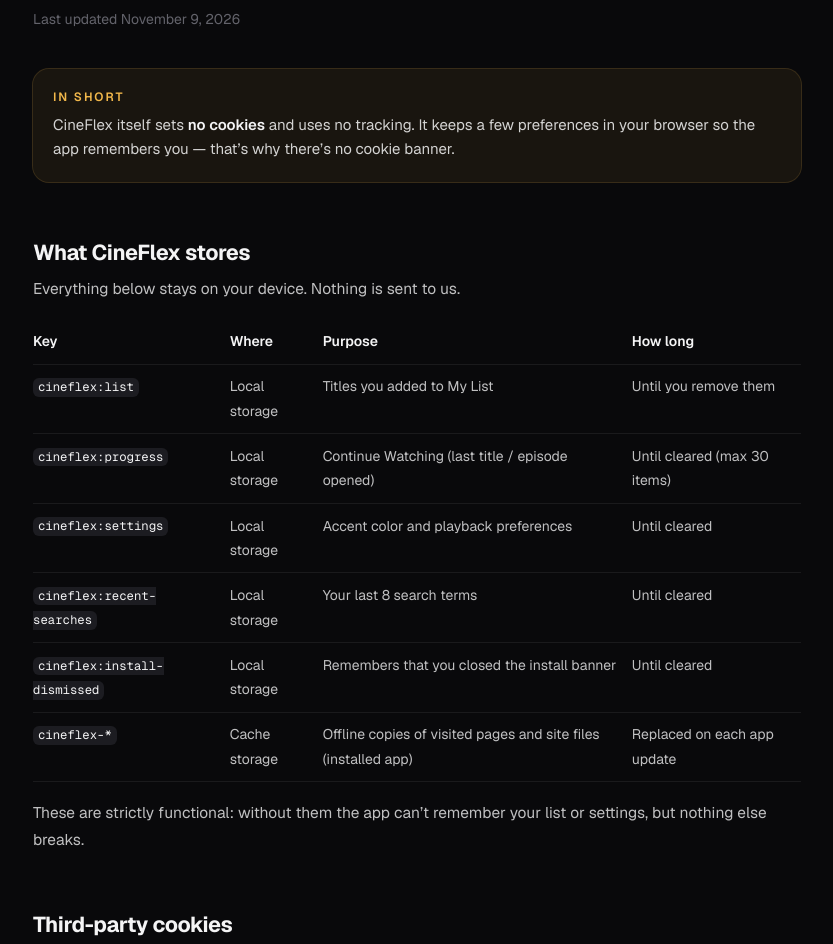
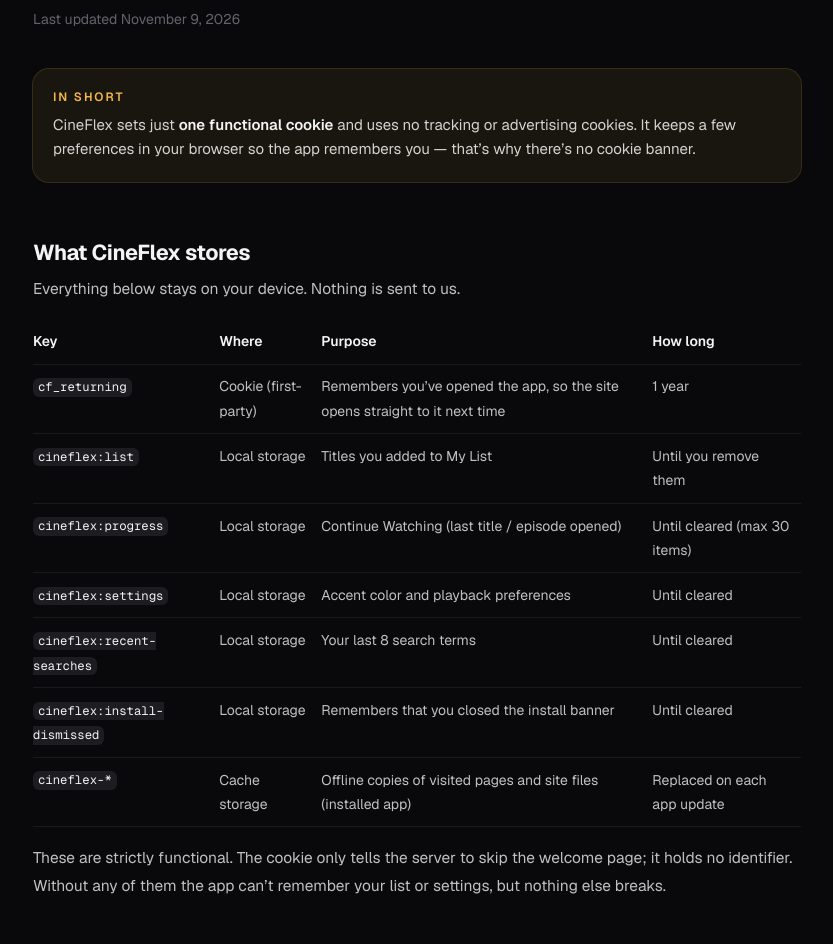
Before and after one commit to iteshxt/cineflex-app, a Next.js app: page /cookies in a window 1280 px wide. Shown: the part 208-1152 px from the top of the page, without its empty margins (223-1056 px from the left). Built offline with nearby package versions, Linux system fonts and the light colour scheme.

Commit message:
feat: open the app directly for returning visitors
The first visit to / shows the landing page. Opening any app route sets
a functional cf_returning cookie, after which / redirects to /home.
/?welcome still shows the landing page. Cookie, privacy and legal pages
now disclose the cookie.

```diff
--- a/src/app/(site)/cookies/page.tsx
+++ b/src/app/(site)/cookies/page.tsx
@@ -5,10 +5,11 @@ import { SITE } from "@/lib/site";
 
 export const metadata: Metadata = {
   title: "Cookies & Storage",
-  description: "CineFlex sets no cookies. Here is exactly what it stores in your browser, and why.",
+  description: "CineFlex uses one functional cookie and no tracking. Here is exactly what it stores in your browser, and why.",
 };
 
 const STORAGE = [
+  ["cf_returning", "Cookie (first-party)", "Remembers you’ve opened the app, so the site opens straight to it next time", "1 year"],
   ["cineflex:list", "Local storage", "Titles you added to My List", "Until you remove them"],
   ["cineflex:progress", "Local storage", "Continue Watching (last title / episode opened)", "Until cleared (max 30 items)"],
   ["cineflex:settings", "Local storage", "Accent color and playback preferences", "Until cleared"],
@@ -21,8 +22,8 @@ export default function CookiesPage() {
   return (
     <ProsePage eyebrow="Legal" title="Cookies & Storage" updated={SITE.legalUpdated}>
       <Summary>
-        CineFlex itself sets <strong>no cookies</strong> and uses no tracking. It keeps a few preferences in your browser so
-        the app remembers you — that’s why there’s no cookie banner.
+        CineFlex sets just <strong>one functional cookie</strong> and uses no tracking or advertising cookies. It keeps a few
+        preferences in your browser so the app remembers you — that’s why there’s no cookie banner.
       </Summary>
 
       <h2>What CineFlex stores</h2>
@@ -52,7 +53,8 @@ export default function CookiesPage() {
         </table>
       </div>
       <p>
-        These are strictly functional: without them the app can’t remember your list or settings, but nothing else breaks.
+        These are strictly functional. The cookie only tells the server to skip the welcome page; it holds no identifier. Without
+        any of them the app can’t remember your list or settings, but nothing else breaks.
       </p>
 
       <h2>Third-party cookies</h2>
--- a/src/app/(site)/legal/page.tsx
+++ b/src/app/(site)/legal/page.tsx
@@ -10,6 +10,7 @@ export const metadata: Metadata = {
 
 const FLOWS = [
   ["Your list, history, settings, searches", "Your browser only", "Never sent to CineFlex"],
+  ["“Returning visitor” cookie", "Sent to CineFlex with each request", "Only skips the welcome page; no identifier"],
   ["Page and search requests", "CineFlex server (Vercel)", "To show pages and results; standard host logs"],
   ["Title data (names, overviews, episodes)", "TMDB API, via our server", "TMDB sees our server, not you"],
   ["Posters and backdrops", "TMDB image servers", "Your browser loads them directly"],
--- a/src/app/(site)/privacy/page.tsx
+++ b/src/app/(site)/privacy/page.tsx
@@ -26,6 +26,10 @@ export default function PrivacyPage() {
       <ul>
         <li>No sign-up: we never ask for your name, email, phone number or password.</li>
         <li>No analytics, tracking pixels, fingerprinting or advertising SDKs from CineFlex.</li>
+        <li>
+          One functional cookie (<code>cf_returning</code>) records only that you’ve opened the app, so the site skips the
+          welcome page next time. It contains no identifier.
+        </li>
         <li>No payment information — CineFlex is free.</li>
       </ul>
 
--- a/src/components/site-footer.tsx
+++ b/src/components/site-footer.tsx
@@ -10,7 +10,7 @@ export function SiteFooter() {
     <footer className="border-t border-line px-gutter pb-10 pt-14 text-sm">
       <div className="grid gap-10 md:grid-cols-[1.4fr_repeat(3,1fr)]">
         <div className="max-w-xs">
-          <Link href="/" className="inline-flex items-center gap-2">
+          <Link href="/?welcome" className="inline-flex items-center gap-2">
             <LogoMark className="size-7" />
             <span className="text-[17px] font-semibold tracking-[-0.035em]">CineFlex</span>
           </Link>
--- /dev/null
+++ b/src/proxy.ts
@@ -0,0 +1,49 @@
+import { NextResponse, type NextRequest } from "next/server";
+
+/**
+ * First visit: "/" shows the landing page. Once someone opens the app (any app route),
+ * a small functional cookie is set and "/" goes straight to /home from then on.
+ * "/?welcome" always shows the landing page.
+ */
+export const RETURNING_COOKIE = "cf_returning";
+const ONE_YEAR = 60 * 60 * 24 * 365;
+
+export function proxy(request: NextRequest) {
+  const { pathname, searchParams } = request.nextUrl;
+  const returning = request.cookies.has(RETURNING_COOKIE);
+
+  if (pathname === "/") {
+    if (returning && !searchParams.has("welcome")) {
+      return NextResponse.redirect(new URL("/home", request.url), 307);
+    }
+    return NextResponse.next();
+  }
+
+  // An app route: remember that this browser has used the app.
+  const response = NextResponse.next();
+  if (!returning) {
+    response.cookies.set(RETURNING_COOKIE, "1", {
+      path: "/",
+      maxAge: ONE_YEAR,
+      sameSite: "lax",
+      secure: request.nextUrl.protocol === "https:",
+      httpOnly: true,
+    });
+  }
+  return response;
+}
+
+export const config = {
+  matcher: [
+    "/",
+    "/home",
+    "/movies",
+    "/tv/:path*",
+    "/movie/:path*",
+    "/search",
+    "/library",
+    "/settings",
+    "/collection/:path*",
+    "/watch/:path*",
+  ],
+};
```
